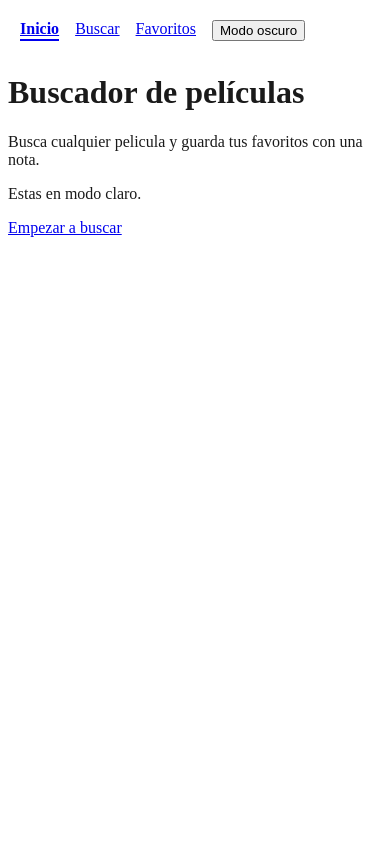
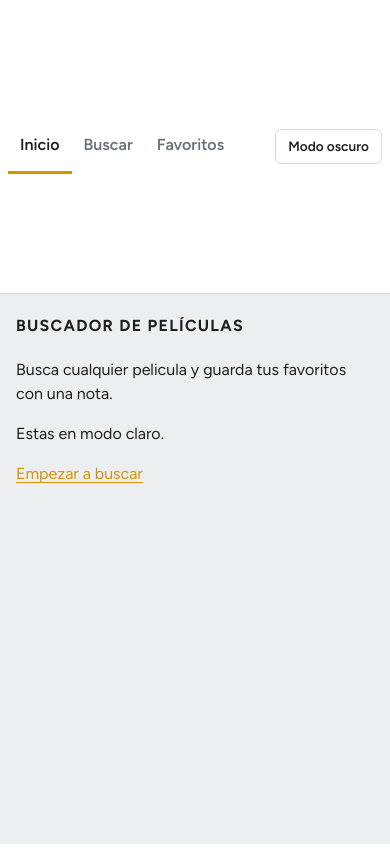
Before and after one commit to Brayan1565/Buscador-de-peliculas, a React (Vite) app: page / in a window 390 px wide. Built offline with nearby package versions, Linux system fonts and the light colour scheme; no server answers.

Commit message:
Aplica diseño con barra lateral y cuadrícula de pósters

```diff
--- a/src/components/TarjetaPelicula/TarjetaPelicula.jsx
+++ b/src/components/TarjetaPelicula/TarjetaPelicula.jsx
@@ -5,10 +5,15 @@ function TarjetaPelicula({ pelicula, onGuardar, onEliminar, onEditar }) {
         <div className="tarjeta">
             <h2>{pelicula.Title}</h2>
             <p>{pelicula.Year}</p>
-            <img src={pelicula.Poster} alt={pelicula.Title} />
+            <img src={pelicula.Poster} alt={pelicula.Title} onError={(e) => {
+                e.currentTarget.onerror = null;
+                e.currentTarget.src = "/sin-poster.jpg"
+            }}
+            />
 
             {pelicula.nota && <p>Nota: {pelicula.nota}</p>}
 
+            <div className="acciones">
                 <Link to={`/peliculas/${pelicula.imdbID}`}>Ver detalle</Link>
 
                 {onGuardar && (
@@ -21,6 +26,7 @@ function TarjetaPelicula({ pelicula, onGuardar, onEliminar, onEditar }) {
                     <button onClick={() => onEditar(pelicula)}>Editar nota</button>
                 )}
             </div>
+        </div>
     );
 }
 
--- a/src/index.css
+++ b/src/index.css
@@ -1,56 +1,475 @@
-.tarjeta {
-  width: 170px;
-  padding: 8px;
-  border: 1px solid #ccc;
-  border-radius: 8px;
-}
+/* Tipografía: una sola familia, limpia, parecida a la de la captura */
+@import url("https://fonts.googleapis.com/css2?family=Figtree:wght@400;500;600;700&display=swap");
 
-.tarjeta img {
-  width: 150px;
-  height: auto;
-  border-radius: 8px;
-}
-
-.peliculas {
-  display: flex;
-  flex-wrap: wrap;
-  gap: 16px;
-}
-
-.app {
-  min-height: 100vh;
-  padding: 8px;
-}
-
-.claro {
-  background: #ffffff;
-  color: #1a1a1a;
-}
-
-.oscuro {
-  background: #1a1a2e;
-  color: #f1f1f1;
-}
-
-.oscuro a {
-  color: #8ab4ff;
-}
-
-.oscuro .tarjeta {
-  border-color: #555;
-}
-
-.navbar {
-  display: flex;
-  gap: 16px;
-  padding: 12px;
-}
-
-.navbar a.active {
-  font-weight: bold;
-  border-bottom: 2px solid;
+/* border-box: el ancho incluye padding y borde, así las medidas son más predecibles */
+*, *::before, *::after {
+  box-sizing: border-box;
 }
 
 body {
   margin: 0;
 }
+
+/* ---------- Temas: variables CSS ----------
+   Cada tema define los mismos nombres con colores distintos.
+   Al cambiar la clase de .app (claro u oscuro), cambia toda la página. */
+.claro {
+  --fondo: #eceef1;
+  --lateral-fondo: #ffffff;
+  --superficie: #ffffff;
+  --texto: #1c1f22;
+  --suave: #6b7178;
+  --borde: #d5d9de;
+  --acento: #d99200;
+  --acento-texto: #1a1400;
+}
+
+.oscuro {
+  --fondo: #262b2f;
+  --lateral-fondo: #181b1d;
+  --superficie: #1f2326;
+  --texto: #f2f3f4;
+  --suave: #8d949a;
+  --borde: #373d42;
+  --acento: #e5a00d;
+  --acento-texto: #1a1400;
+}
+
+/* ---------- Estructura: barra lateral + contenido ----------
+   .app es una cuadrícula de dos columnas: 220px para la barra (Navbar)
+   y el resto para la página que se esté mostrando. */
+.app {
+  --lateral: 220px;
+  min-height: 100vh;
+  display: grid;
+  grid-template-columns: var(--lateral) minmax(0, 1fr);
+  background: var(--fondo);
+  color: var(--texto);
+  font-family: "Figtree", system-ui, sans-serif;
+  line-height: 1.5;
+}
+
+/* La página (el div que cuelga de .app) va siempre en la columna 2 */
+.app > div {
+  grid-column: 2;
+  padding: 28px 32px 120px;
+  /* min-width: 0 evita que contenido ancho rompa la cuadrícula */
+  min-width: 0;
+}
+
+/* Los títulos de sección van pequeños y en mayúsculas, como "MOST POPULAR" */
+.app h1 {
+  font-size: 1rem;
+  font-weight: 700;
+  letter-spacing: 0.08em;
+  text-transform: uppercase;
+  margin: 0 0 20px;
+}
+
+.app a {
+  color: var(--acento);
+  text-underline-offset: 3px;
+}
+
+/* Foco visible para quien navega con teclado */
+.app :focus-visible {
+  outline: 2px solid var(--acento);
+  outline-offset: 2px;
+}
+
+/* ---------- Barra lateral (Navbar) ---------- */
+.navbar {
+  grid-column: 1;
+  /* sticky + height 100vh: la barra se queda fija al hacer scroll */
+  position: sticky;
+  top: 0;
+  height: 100vh;
+  display: flex;
+  flex-direction: column;
+  padding: 12px 0;
+  background: var(--lateral-fondo);
+  border-right: 1px solid var(--borde);
+}
+
+.navbar a {
+  color: var(--suave);
+  text-decoration: none;
+  font-weight: 600;
+  padding: 12px 24px;
+  /* Barra transparente a la izquierda; en el enlace activo se pinta de color */
+  border-left: 3px solid transparent;
+}
+
+.navbar a:hover {
+  color: var(--texto);
+}
+
+/* NavLink pone la clase "active" al enlace de la ruta actual */
+.navbar a.active {
+  color: var(--texto);
+  background: rgba(128, 128, 128, 0.14);
+  border-left-color: var(--acento);
+}
+
+/* El botón de tema baja hasta el final de la barra (margin-top: auto) */
+.navbar button {
+  margin: auto 16px 8px;
+}
+
+/* ---------- Botones e inputs (compartidos) ---------- */
+.app button {
+  font: inherit;
+  font-size: 0.85rem;
+  font-weight: 600;
+  cursor: pointer;
+  color: var(--texto);
+  background: transparent;
+  border: 1px solid var(--borde);
+  border-radius: 6px;
+  padding: 6px 12px;
+  transition: border-color 0.15s;
+}
+
+.app button:hover {
+  border-color: var(--acento);
+}
+
+.app input {
+  font: inherit;
+  color: var(--texto);
+  background: var(--lateral-fondo);
+  border: 1px solid var(--borde);
+  border-radius: 6px;
+  padding: 10px 14px;
+}
+
+.app input::placeholder {
+  color: var(--suave);
+}
+
+/* ---------- Buscador ---------- */
+.app input[type="search"] {
+  width: min(100%, 380px);
+  margin-bottom: 28px;
+}
+
+/* ---------- Cuadrícula de pósters ---------- */
+.peliculas {
+  /* Ancho de cada tarjeta; se usa también para calcular el alto del póster */
+  --ancho: 150px;
+  display: grid;
+  /* auto-fill: pone tantas columnas como quepan en la pantalla */
+  grid-template-columns: repeat(auto-fill, var(--ancho));
+  gap: 28px 20px;
+}
+
+/* ---------- Tarjeta: póster arriba, título y año debajo ---------- */
+.tarjeta {
+  width: var(--ancho);
+  display: flex;
+  flex-direction: column;
+}
+
+/* En el HTML el póster va después del título, pero con order: -1 se ve primero */
+.tarjeta img {
+  order: -1;
+  display: block;
+  width: 100%;
+  height: calc(var(--ancho) * 1.5); /* proporción 2:3, la de un póster */
+  object-fit: cover;
+  border-radius: 4px;
+  background: var(--superficie);
+  transition: transform 0.2s, box-shadow 0.2s;
+}
+
+/* Al pasar el mouse, el póster se resalta con un borde del color de acento */
+.tarjeta:hover img {
+  transform: translateY(-3px);
+  box-shadow: 0 0 0 2px var(--acento);
+}
+
+/* Título: una sola línea; si es largo se corta con "..." */
+.tarjeta h2 {
+  margin: 10px 0 0;
+  font-size: 0.85rem;
+  font-weight: 600;
+  white-space: nowrap;
+  overflow: hidden;
+  text-overflow: ellipsis;
+}
+
+/* Año (y nota) en gris y más pequeño */
+.tarjeta p {
+  margin: 0;
+  font-size: 0.75rem;
+  color: var(--suave);
+}
+
+/* La nota personal es el <p> que viene después de la imagen */
+.tarjeta img ~ p {
+  margin-top: 4px;
+  font-style: italic;
+}
+
+.acciones {
+  display: flex;
+  flex-wrap: wrap;
+  align-items: center;
+  gap: 6px;
+  margin-top: 8px;
+}
+
+.acciones a {
+  font-size: 0.8rem;
+  font-weight: 600;
+}
+
+/* El primer botón (Guardar o Eliminar) es la acción principal */
+.acciones button {
+  padding: 4px 10px;
+  font-size: 0.75rem;
+}
+
+.acciones button:first-of-type {
+  background: var(--acento);
+  border-color: var(--acento);
+  color: var(--acento-texto);
+}
+
+/* ---------- Formulario de notas: panel fijo abajo ----------
+   Se centra sobre el contenido (descontando el ancho de la barra lateral) */
+.app form {
+  position: fixed;
+  bottom: 16px;
+  left: calc(50% + var(--lateral) / 2);
+  transform: translateX(-50%);
+  z-index: 20;
+  width: min(520px, calc(100% - var(--lateral) - 32px));
+  display: flex;
+  flex-wrap: wrap;
+  gap: 10px;
+  padding: 16px;
+  background: var(--lateral-fondo);
+  border: 1px solid var(--borde);
+  border-radius: 10px;
+  box-shadow: 0 20px 50px -10px rgba(0, 0, 0, 0.6);
+}
+
+.app form p {
+  flex-basis: 100%;
+  margin: 0;
+  font-weight: 600;
+}
+
+.app form input {
+  flex: 1 1 200px;
+}
+
+.app form button[type="submit"] {
+  background: var(--acento);
+  border-color: var(--acento);
+  color: var(--acento-texto);
+}
+
+/* ---------- Detalle de la película ---------- */
+.detalle {
+  display: grid;
+  grid-template-columns: 260px 1fr;
+  column-gap: 40px;
+  align-content: start;
+}
+
+/* El botón va en la columna de los datos, alineado a la izquierda */
+.detalle > button {
+  grid-column: 2;
+  justify-self: start;
+  background: var(--acento);
+  border-color: var(--acento);
+  color: var(--acento-texto);
+}
+
+/* Si ya está guardada, el botón se ve apagado y sin cursor de clic */
+.detalle > button:disabled {
+  background: transparent;
+  border-color: var(--borde);
+  color: var(--suave);
+  cursor: default;
+}
+
+/* El enlace de volver y el título ocupan todo el ancho */
+.detalle > a,
+.detalle > h1 {
+  grid-column: 1 / -1;
+}
+
+/* El póster va en la primera columna, junto a los datos */
+.detalle > img {
+  grid-column: 1;
+  grid-row: 3 / span 6;
+  width: 100%;
+  border-radius: 6px;
+}
+
+.detalle > p {
+  grid-column: 2;
+  margin: 0 0 12px;
+  max-width: 62ch;
+}
+
+/* ---------- Mensajes ---------- */
+.error {
+  color: var(--acento);
+  font-weight: 600;
+}
+
+/* ---------- Pantallas pequeñas: la barra lateral pasa arriba ---------- */
+@media (max-width: 760px) {
+  .app {
+    --lateral: 0px;
+    grid-template-columns: 1fr;
+  }
+
+  .app > div {
+    grid-column: 1;
+    padding: 20px 16px 120px;
+  }
+
+  /* La barra se vuelve horizontal y se queda pegada arriba */
+  .navbar {
+    grid-column: 1;
+    height: auto;
+    flex-direction: row;
+    align-items: center;
+    overflow-x: auto;
+    padding: 0 8px;
+    border-right: none;
+    border-bottom: 1px solid var(--borde);
+  }
+
+  .navbar a {
+    padding: 14px 12px;
+    border-left: none;
+    border-bottom: 3px solid transparent;
+    white-space: nowrap;
+  }
+
+  .navbar a.active {
+    border-left-color: transparent;
+    border-bottom-color: var(--acento);
+    background: none;
+  }
+
+  .navbar button {
+    margin: 0 0 0 auto;
+    white-space: nowrap;
+  }
+
+  .detalle {
+    grid-template-columns: 1fr;
+  }
+
+  .detalle > img,
+  .detalle > p {
+    grid-column: 1;
+    grid-row: auto;
+  }
+
+  .detalle > img {
+    max-width: 260px;
+    margin-bottom: 20px;
+  }
+}
+
+.inicio section {
+  margin-bottom: 40px;
+}
+
+/* Banner: un degradado suave con el color de acento */
+.hero {
+  padding: 40px 32px;
+  border-radius: 10px;
+  background: linear-gradient(
+    120deg,
+    color-mix(in srgb, var(--acento) 28%, var(--lateral-fondo)),
+    var(--lateral-fondo) 70%
+  );
+  border: 1px solid var(--borde);
+}
+
+/* Aquí el h1 es grande (en el resto de la app es pequeño) */
+.hero h1 {
+  font-size: clamp(1.75rem, 4vw, 2.75rem);
+  letter-spacing: -0.02em;
+  text-transform: none;
+  margin: 0 0 12px;
+}
+
+.hero p {
+  max-width: 52ch;
+  margin: 0 0 24px;
+  color: var(--suave);
+}
+
+/* a.boton-principal es más específico que .app a, así que gana en el color */
+.app a.boton-principal {
+  display: inline-block;
+  padding: 10px 20px;
+  border-radius: 6px;
+  background: var(--acento);
+  color: var(--acento-texto);
+  font-weight: 700;
+  text-decoration: none;
+}
+
+.app a.boton-principal:hover {
+  filter: brightness(1.1);
+}
+
+/* Contadores */
+.stats {
+  display: flex;
+  gap: 16px;
+}
+
+.stats div {
+  display: flex;
+  flex-direction: column;
+  min-width: 120px;
+  padding: 14px 18px;
+  background: var(--lateral-fondo);
+  border: 1px solid var(--borde);
+  border-radius: 8px;
+}
+
+.stats strong {
+  font-size: 1.75rem;
+  line-height: 1.1;
+}
+
+.stats span {
+  font-size: 0.8rem;
+  color: var(--suave);
+}
+
+/* Títulos de cada fila, como "MOST POPULAR" */
+.inicio section > h2 {
+  margin: 0 0 16px;
+  font-size: 0.9rem;
+  letter-spacing: 0.08em;
+  text-transform: uppercase;
+}
+
+.vacio {
+  color: var(--suave);
+}
+
+/* Respeta a quien desactiva las animaciones en su sistema */
+@media (prefers-reduced-motion: reduce) {
+  .tarjeta img {
+    transition: none;
+  }
+
+  .tarjeta:hover img {
+    transform: none;
+  }
+}
```
Lines whose indentation alone changed are shown as unchanged.
